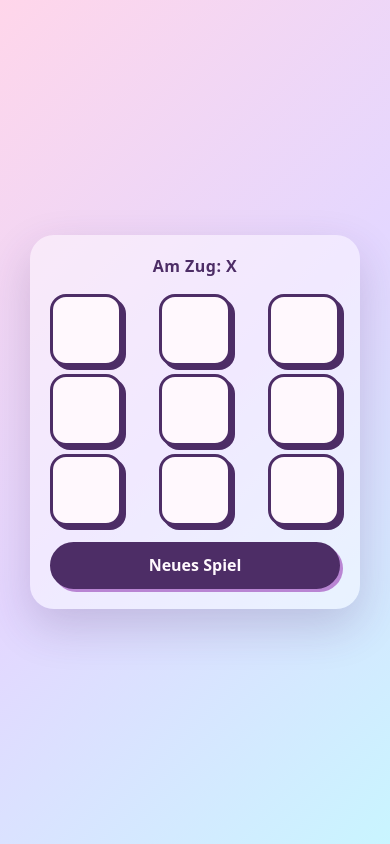
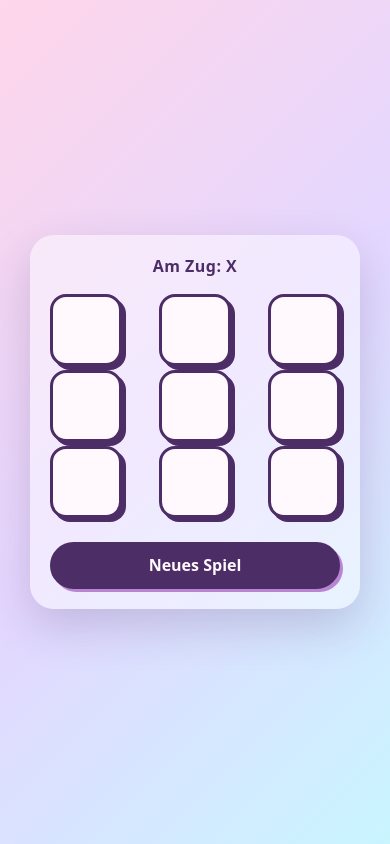
Before and after one commit to mariaapolzan-alt/pink-tic-tac-toe, a React (Vite) app: page / in a window 390 px wide. Built offline with nearby package versions, Linux system fonts and the light colour scheme.

Commit message:
Adjust mobile board spacing

```diff
--- a/src/App.css
+++ b/src/App.css
@@ -126,12 +126,12 @@ body {
   }
 
   .board-row + .board-row {
-    margin-top: 8px;
+    margin-top: 4px;
   }
 
   .restart-button {
     width: 100%;
     min-height: 44px;
-    margin-top: 16px;
+    margin-top: 24px;
   }
 }
```
